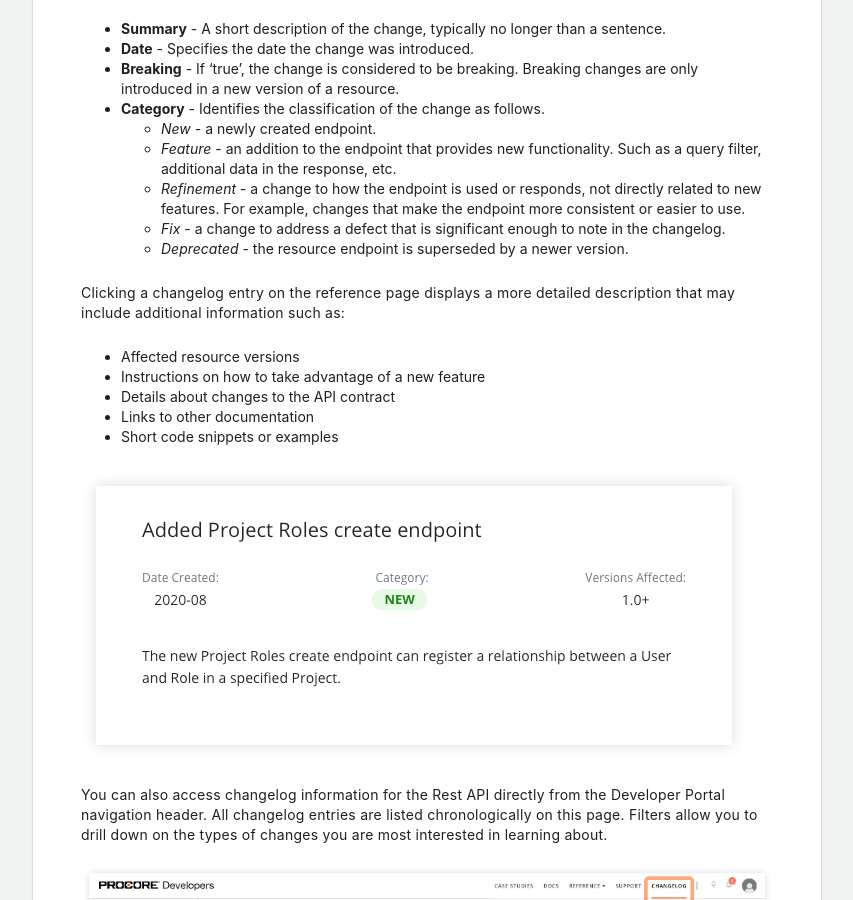
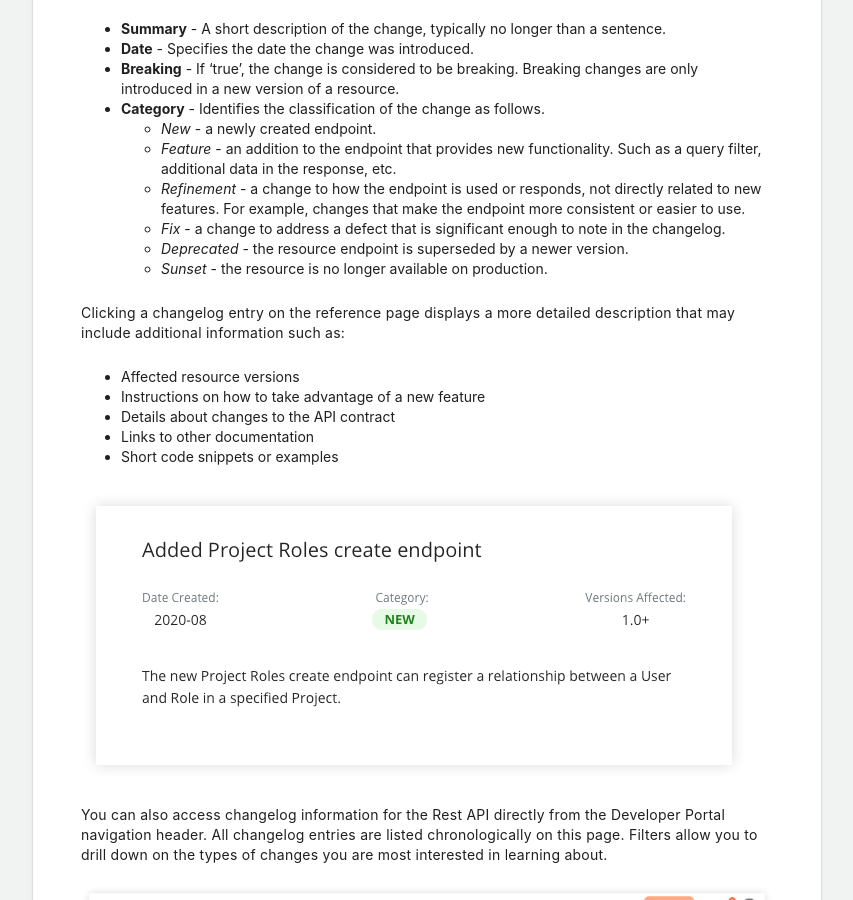
Before and after one commit to procore/documentation, a Jekyll site: the page built from getting_started/rest_api_overview.md, in a window 1280 px wide and 900 px high, scrolled down 2706 px. Shown: the whole window, without its empty margins (411-1264 px from the left). Built offline with Jekyll 4.4.1, drawn with Linux system fonts in a browser that asks for light colours; comment, search, counter and statistics services are not loaded.

Commit message:
add sunset as change type for changelog documentation

```diff
--- a/getting_started/rest_api_overview.md
+++ b/getting_started/rest_api_overview.md
@@ -75,6 +75,7 @@ Each changelog entry includes the following information:
   - _Refinement_ - a change to how the endpoint is used or responds, not directly related to new features. For example, changes that make the endpoint more consistent or easier to use.
   - _Fix_ - a change to address a defect that is significant enough to note in the changelog.
   - _Deprecated_ - the resource endpoint is superseded by a newer version.
+  - _Sunset_ - the resource is no longer available on production.
 
 Clicking a changelog entry on the reference page displays a more detailed description that may include additional information such as:
 
```
